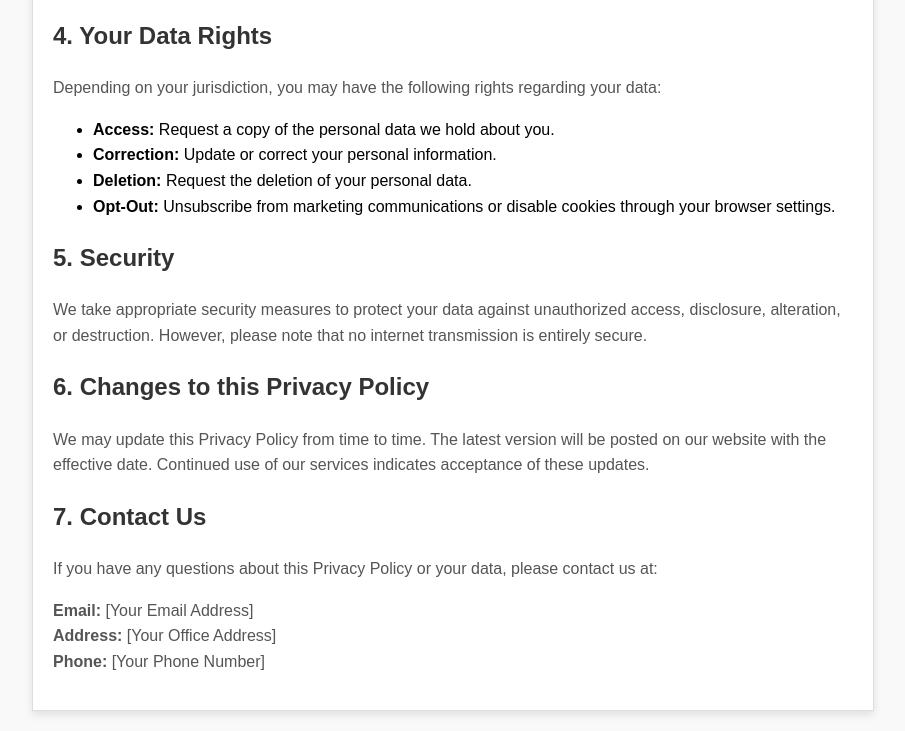
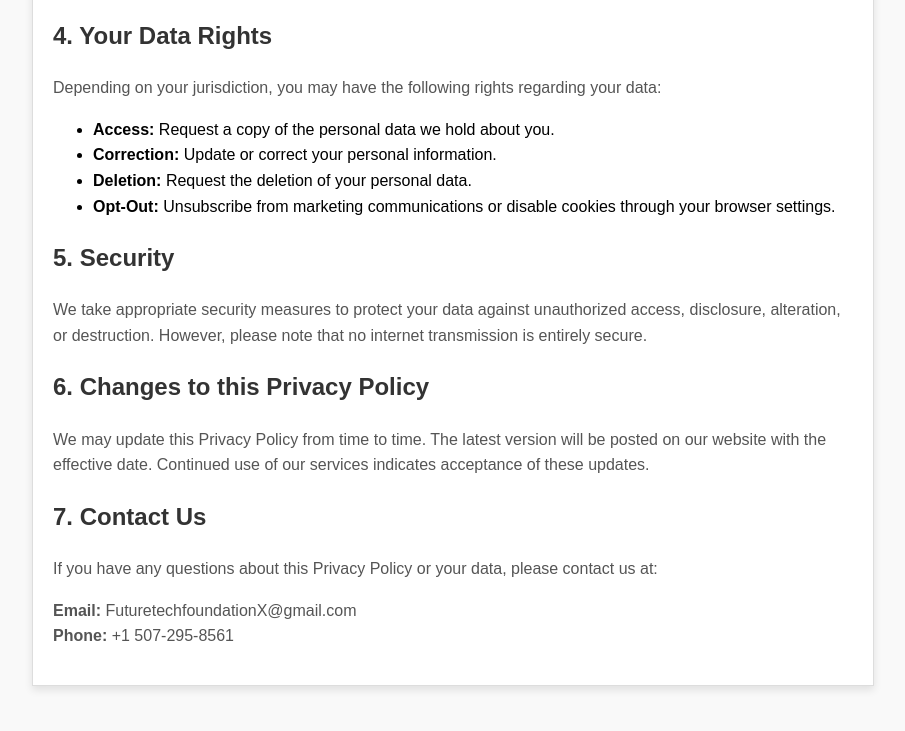
Before and after one commit to Futuretechfoundation/website, a plain HTML site: page privacy.html in a window 1280 px wide. Shown: the part 1067-1798 px from the top of the page, without its empty margins (187-1092 px from the left). After the commit the page ends 1773 px from the top, so only its background shows below. Drawn offline with Linux system fonts and the light colour scheme.

Commit message:
Update privacy.html

```diff
--- a/privacy.html
+++ b/privacy.html
@@ -82,9 +82,8 @@
         <h2>7. Contact Us</h2>
         <p>If you have any questions about this Privacy Policy or your data, please contact us at:</p>
         <p>
-            <strong>Email:</strong> [Your Email Address] <br>
-            <strong>Address:</strong> [Your Office Address] <br>
-            <strong>Phone:</strong> [Your Phone Number]
+            <strong>Email:</strong> FuturetechfoundationX@gmail.com<br>
+            <strong>Phone:</strong> +1 507-295-8561
         </p>
     </div>
 </body>
```
